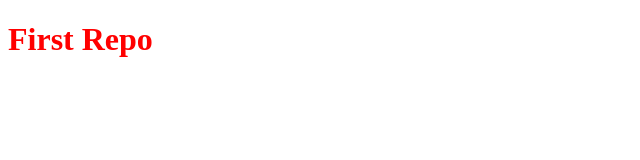
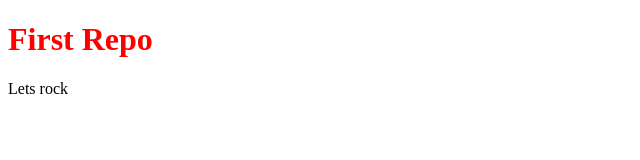
Before and after one commit to naimuddoulaOvi/first-repo, a plain HTML site: page index.html in a window 1280 px wide. Shown: the full height of the page, 0-640 px from the left. Drawn offline with Linux system fonts and the light colour scheme.

Commit message:
p tag added

```diff
--- a/index.html
+++ b/index.html
@@ -9,5 +9,6 @@
     </head>
     <body>
         <h1>First Repo</h1>
+        <p>Lets rock</p>
     </body>
 </html>
```
